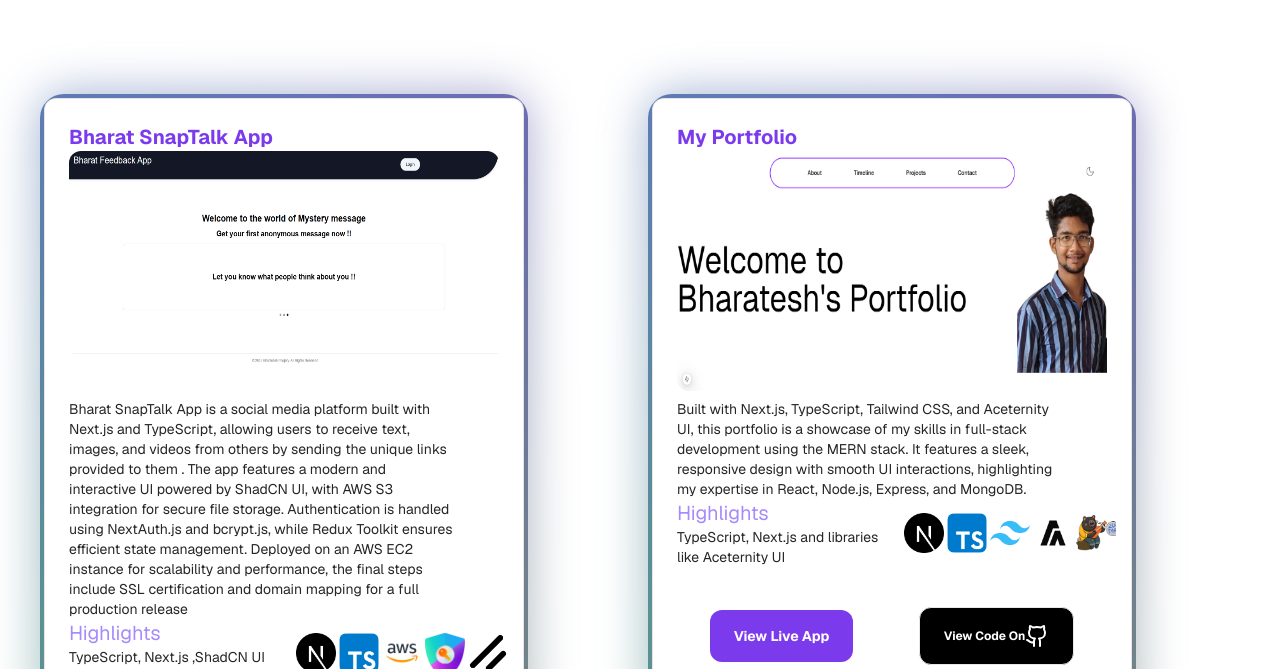
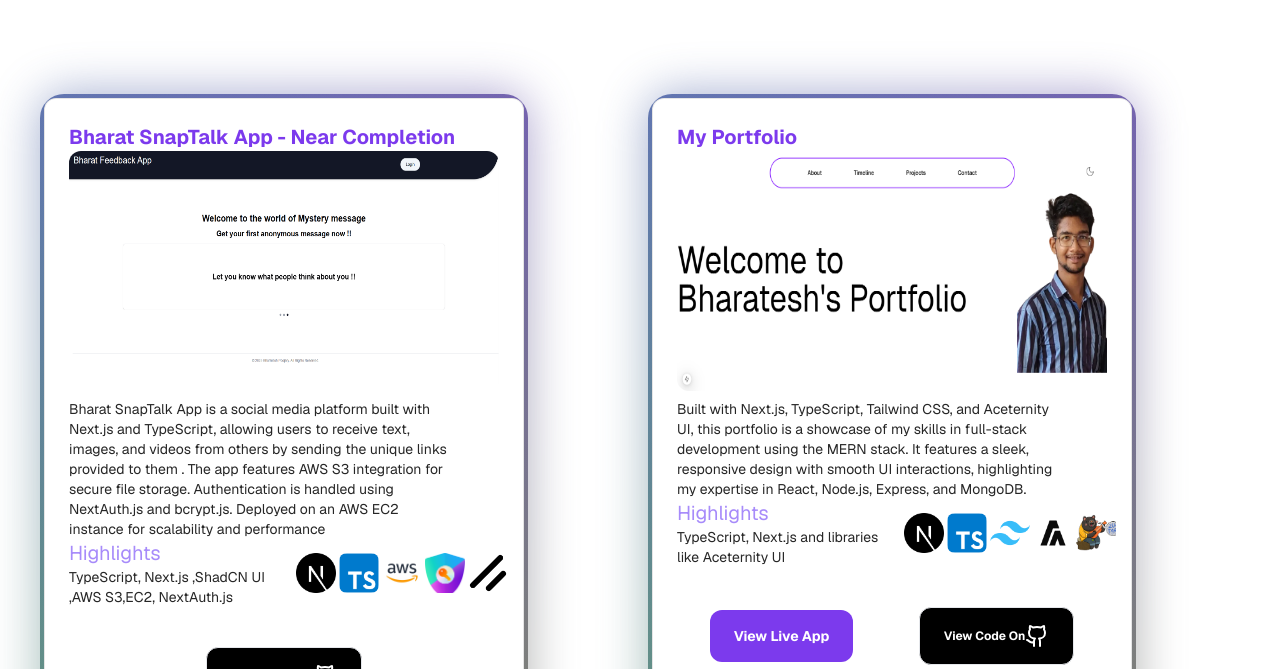
Before and after one commit to BharateshPoojary/portfolio, a Next.js app: page / in a window 1280 px wide. Shown: the part 2502-3171 px from the top of the page. Built offline with nearby package versions, Linux system fonts and the light colour scheme.

Commit message:
refactored

```diff
--- a/src/components/layout/GradientCards.tsx
+++ b/src/components/layout/GradientCards.tsx
@@ -32,16 +32,16 @@ const GradientCards = () => {
   const projects: ProjectsType[] = [
     {
       id: 1,
-      title: "Bharat SnapTalk App",
+      title: "Bharat SnapTalk App - Near Completion",
       src: "/bharat-snaptalk.png",
       alt: "bharat snaptalk app",
-      description: `Bharat SnapTalk App is a social media platform built with Next.js and TypeScript, allowing users to receive text, images, and videos from others by sending the unique links provided to them . The app features a modern and interactive UI powered by ShadCN UI, with AWS S3 integration for secure file storage. Authentication is handled using NextAuth.js and bcrypt.js, while Redux Toolkit ensures efficient state management. Deployed on an AWS EC2 instance for scalability and performance, the final steps include SSL certification and domain mapping for a full production release `,
+      description: `Bharat SnapTalk App is a social media platform built with Next.js and TypeScript, allowing users to receive text, images, and videos from others by sending the unique links provided to them . The app features AWS S3 integration for secure file storage. Authentication is handled using NextAuth.js and bcrypt.js. Deployed on an AWS EC2 instance for scalability and performance`,
       majorConcepts: "TypeScript, Next.js ,ShadCN UI ,AWS S3,EC2, NextAuth.js",
       techStacks: [
         { id: 1, name: "Next.js", image: nextjsImageSrc },
         { id: 2, name: "Typescript", image: "/TypeScript.png" },
         { id: 3, name: "AWS", image: "/aws.jpg" },
-        { id: 4, name: "Aceternity", image: "/nextauth.png" },
+        { id: 4, name: "NextAuth.js", image: "/nextauth.png" },
         { id: 5, name: "ShadCN UI", image: "/shadcn.png" },
       ],
       githubLink: "https://github.com/BharateshPoojary/feedback-app",
```
